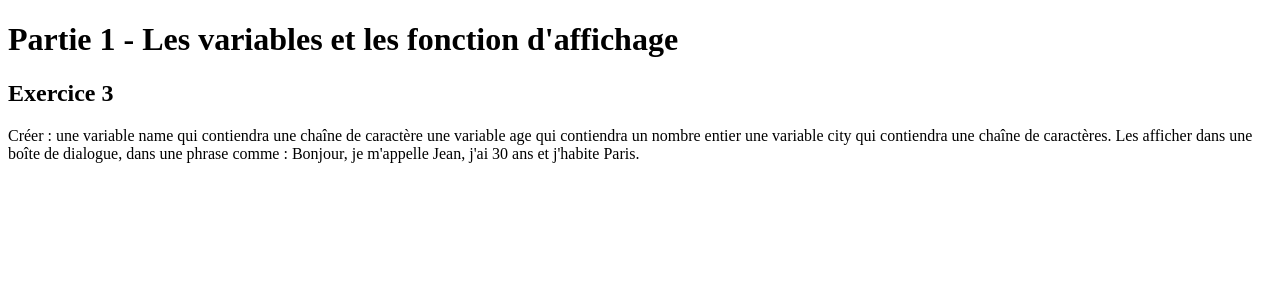
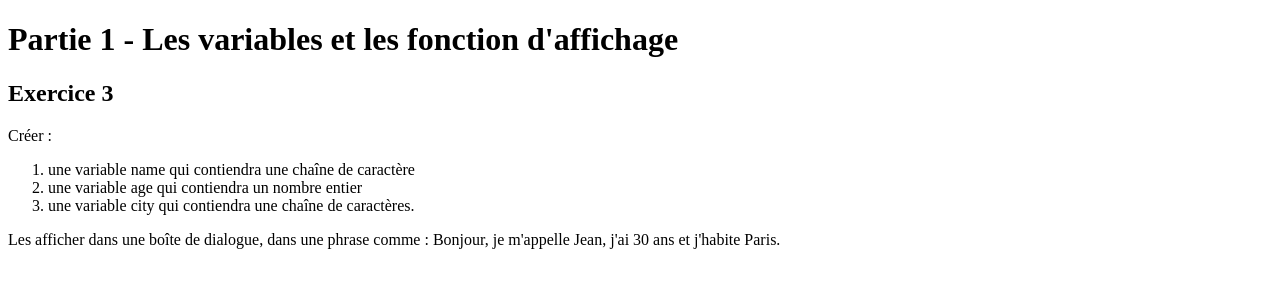
Before and after one commit to SabrinaMonclair/JSPartie1, a plain HTML site: page Exercice 3/index.html in a window 1280 px wide. Drawn offline with Linux system fonts and the light colour scheme.

Commit message:
magic quotes

```diff
--- a/Exercice 3/index.html
+++ b/Exercice 3/index.html
@@ -13,9 +13,11 @@
 
     <p>Créer :
 
-        une variable name qui contiendra une chaîne de caractère
-        une variable age qui contiendra un nombre entier
-        une variable city qui contiendra une chaîne de caractères.
+        <ol>
+            <li>une variable name qui contiendra une chaîne de caractère</li>
+            <li>une variable age qui contiendra un nombre entier</li>
+            <li>une variable city qui contiendra une chaîne de caractères.</li>
+        </ol>
 
 
         Les afficher dans une boîte de dialogue, dans une phrase comme : Bonjour, je m'appelle Jean, j'ai 30 ans et
@@ -24,10 +26,10 @@
 
 
     <script>
-        let name = ("Bonjour, je m'apelle Sabrina, j'ai");
-        let age = ("30");
-        let city = ("ans et j'habite à Paris")
-        alert(name + age + city);
+        let name = "Jean";
+        let age = 30;
+        let city = "Paris";
+        alert(`Bonjour, je m'appelle ${name}, j'ai ${age} ans et j'habite ${city}.`);
     </script>
 
 </body>
```
